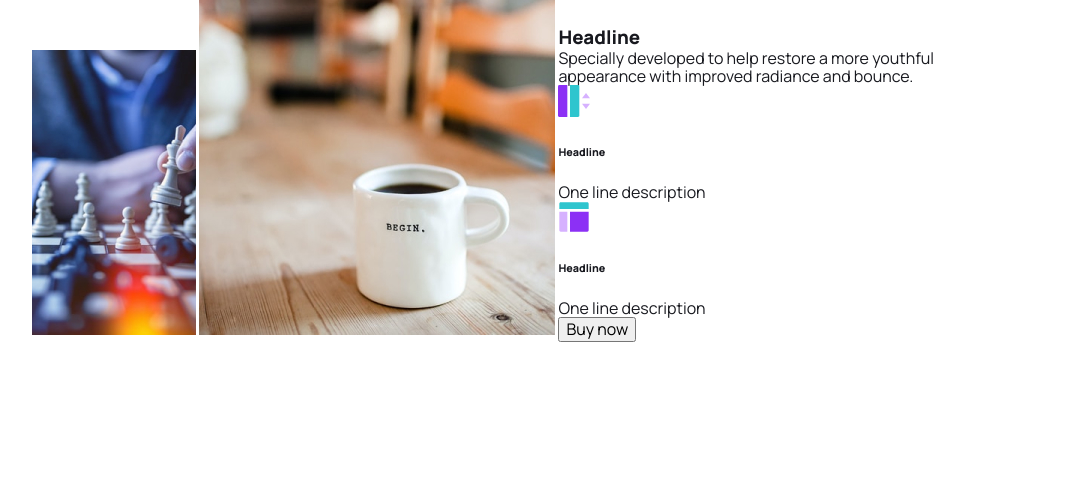
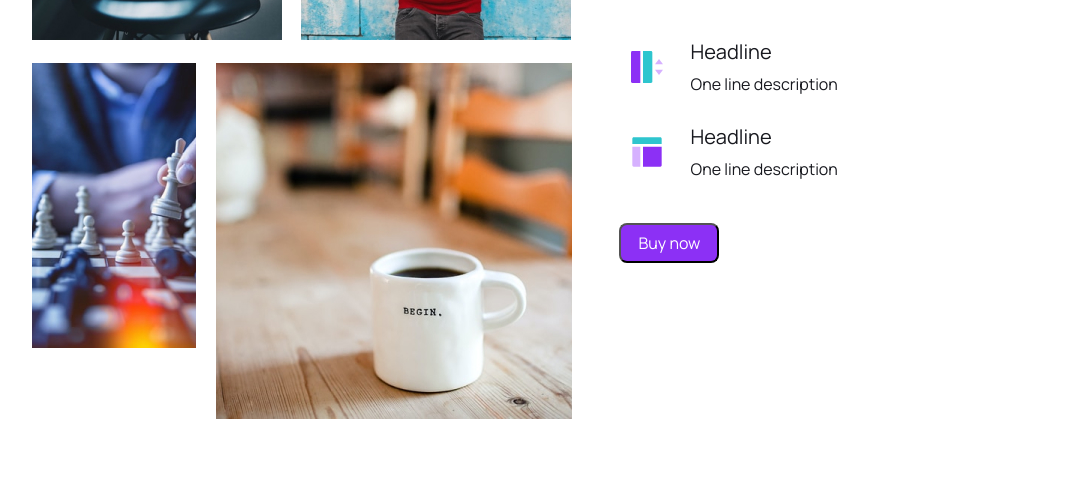
Before and after one commit to isaevrg/application, a plain HTML site: page index.html in a window 1280 px wide. Shown: the part 358-841 px from the top of the page, without its empty margins (53-1125 px from the left). Before the commit the page ends 800 px from the top, so only its background shows below. Drawn offline with Linux system fonts and the light colour scheme.

Commit message:
task-3 очень много прописал всего, пробовал варианты с картинками, пока ничего не получилось

```diff
--- a/css/style.css
+++ b/css/style.css
@@ -5,27 +5,129 @@ body {
     box-sizing: border-box;
 }
 
-h1, h2, h3, h4, p {
+h1, h2, h3, h4, h5, h6, p {
     margin: 0;
 }
 .container {
     max-width: 1110px;
     margin: 0 auto;
+    padding: 64px 0px 64px 0px;
 }
 
 .left {
     display: inline-block;
+    vertical-align: middle;
 }
 
 .left-top {
+    margin-bottom: 20px;
 
 }
 
-.left-bottom {
+.chair {
+    margin-right: -4px;
+}
 
+.man {
+    margin-left: 20px;
+}
+
+.chess {
+    vertical-align: top;
+    margin-right: -3px;
+}
+
+.cup {
+    vertical-align: top;
+    margin-left: 20px;
 }
 
 .right {
     display: inline-block;
     width: 444px;
+    vertical-align: middle;
+    padding: 0px 48px;
+    margin-left: 30px;
+    margin-left: -4px;
+
 }
+
+.right-text {
+    margin-bottom: 40px;
+}
+
+h3 {
+    font-weight: 800;
+    font-size: 40px;
+    line-height: 54px;
+    margin-bottom: 16px;
+
+}
+
+p {
+    font-weight: 400;
+    font-size: 18px;
+    line-height: 32px;
+}
+
+.svg-top {
+    margin-bottom: 24px;
+}
+
+.svg-top1 {
+    display: inline-block;
+    vertical-align: middle;
+    padding: 12px;
+    margin-right: -4px;
+}
+
+.svg-top-text {
+    display: inline-block;
+    vertical-align: middle;
+    margin-left: 16px;
+
+}
+
+.svg-bottom {
+    margin-bottom: 40px;
+}
+
+.svg-bottom1 {
+    display: inline-block;
+    vertical-align: middle;
+    padding: 12px;
+    margin-right: -4px;
+}
+
+.svg-bottom-text {
+    display: inline-block;
+    vertical-align: middle;
+    margin-left: 16px;
+}
+
+h6 {
+    font-weight: 500;
+    font-size: 20px;
+    line-height: 30px;
+    margin-bottom: 4px;
+}
+
+.small {
+    font-weight: 400;
+    font-size: 16px;
+    line-height: 26px;
+    padding-bottom: 1px;
+}
+
+button {
+    background: #8C30F5;
+    color: #fff;
+    border-radius: 8px;
+    width: 100px;
+    height: 40px;
+}
+
+button:hover {
+    background: #fff;
+    color: #18191f;
+}
```
